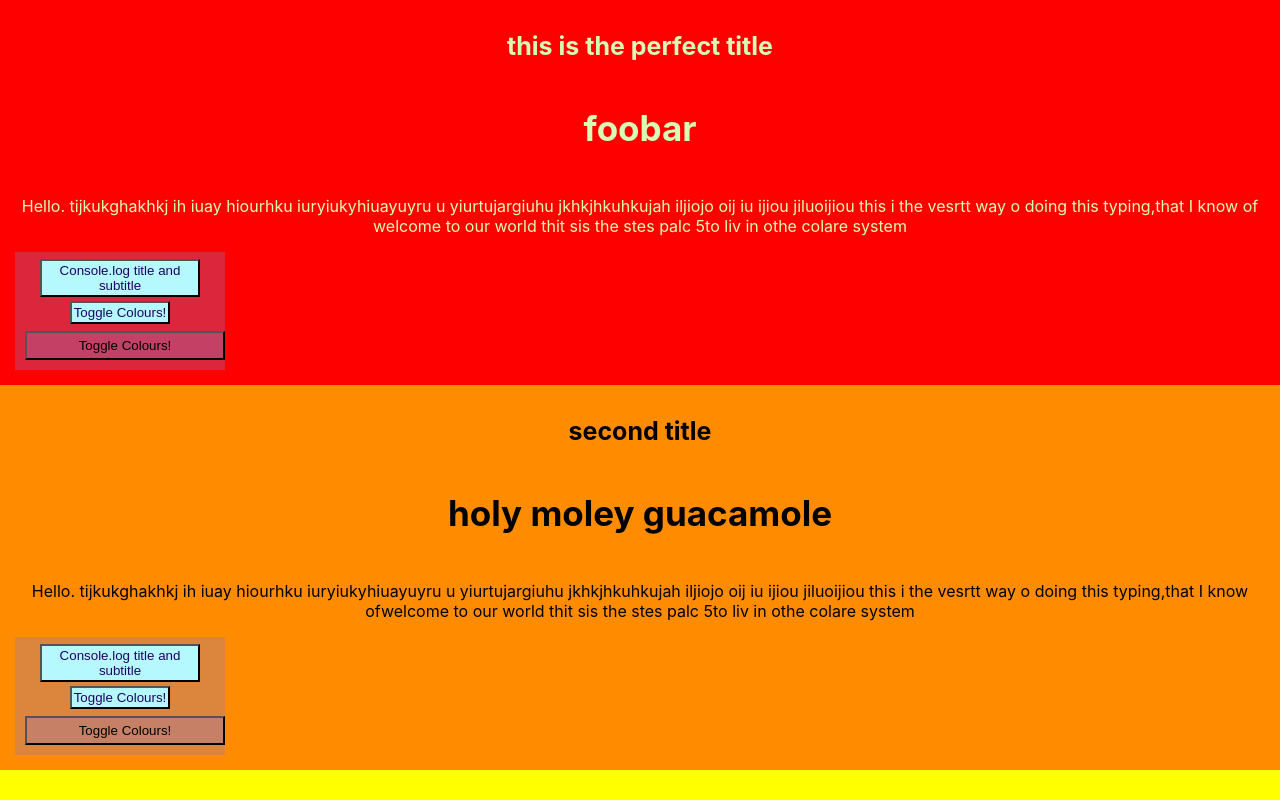
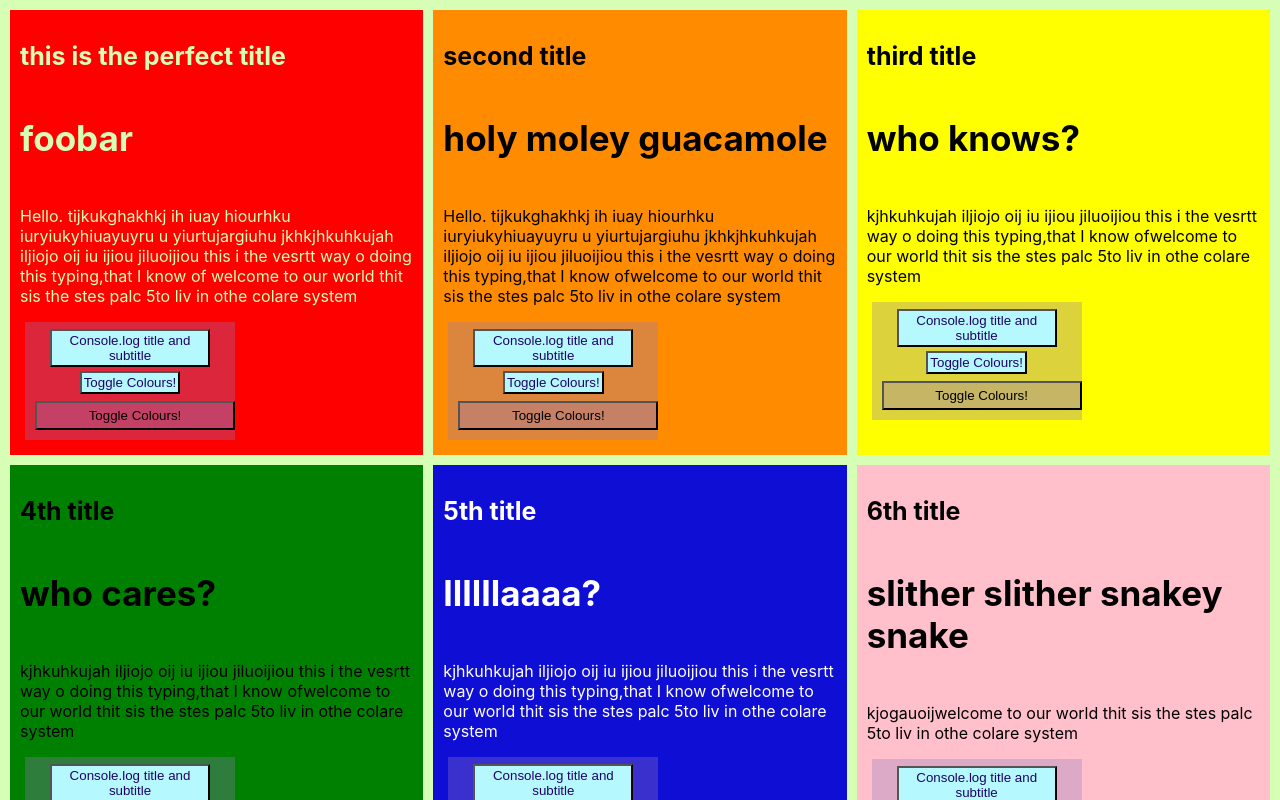
Before and after one commit to KerryCX/articles, a React (Create React App) app in the folder articles-app/: page / in a window 1280 px wide. Shown: the top 800 px of the page. Built offline with nearby package versions, Linux system fonts and the light colour scheme.

Commit message:
Setting up grid to contain the articles

```diff
--- /dev/null
+++ b/articles-app/src/components/ArticlesContainer.css
@@ -0,0 +1,10 @@
+.container{
+    display: grid;
+    grid:
+    '. . . '
+    '. . . ';
+    text-align: left;
+    padding: 10px;
+    column-gap: 10px;
+    row-gap: 10px;
+}
--- a/articles-app/src/components/ArticlesContainer.jsx
+++ b/articles-app/src/components/ArticlesContainer.jsx
@@ -3,7 +3,7 @@ import { Article } from './Articles.jsx';
 
 export const ArticlesContainer = () => {
     return(
-        <div>
+        <div className="container">
             <Article
                 color={"red"}
                 title={"this is the perfect title"}
```
